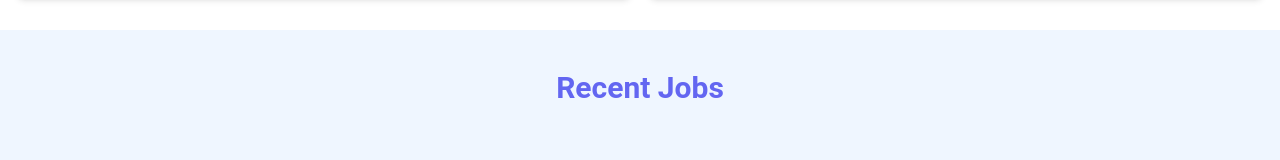
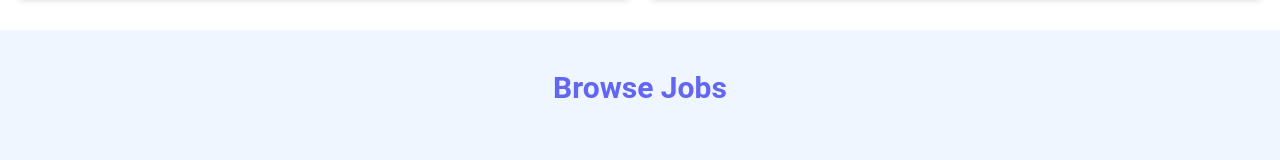
Before and after one commit to 7daytheory/react-2024, a React (Vite) app in the folder my-react-app/: page / in a window 1280 px wide. Shown: the part 579-739 px from the top of the page. Built offline with nearby package versions, Linux system fonts and the light colour scheme.

Commit message:
Setup component to map job listings and display them to DOM

```diff
--- a/my-react-app/src/components/Listings.jsx
+++ b/my-react-app/src/components/Listings.jsx
@@ -4,14 +4,18 @@
 console.log(jobs);
 
 const Listings = () => {
-    const isHome = true;
     return (
         <section className='bg-blue-50 px-4 py-10'>
           <div className='container-xl lg:container m-auto'>
             <h2 className='text-3xl font-bold text-indigo-500 mb-6 text-center'>
-              {isHome ? 'Recent Jobs' : 'Browse Jobs'}
+                Browse Jobs
             </h2>
-          </div>
+            <div className='grid grid-cols-1 md:grid-cols-3 gap-6'>
+                {jobs.map((job) => {
+                    console.log(job);
+                })}
+            </div>
+            </div>
         </section>
       );
     };
```
Also changed, not shown: my-react-app/src/components/Listing.jsx (added).
